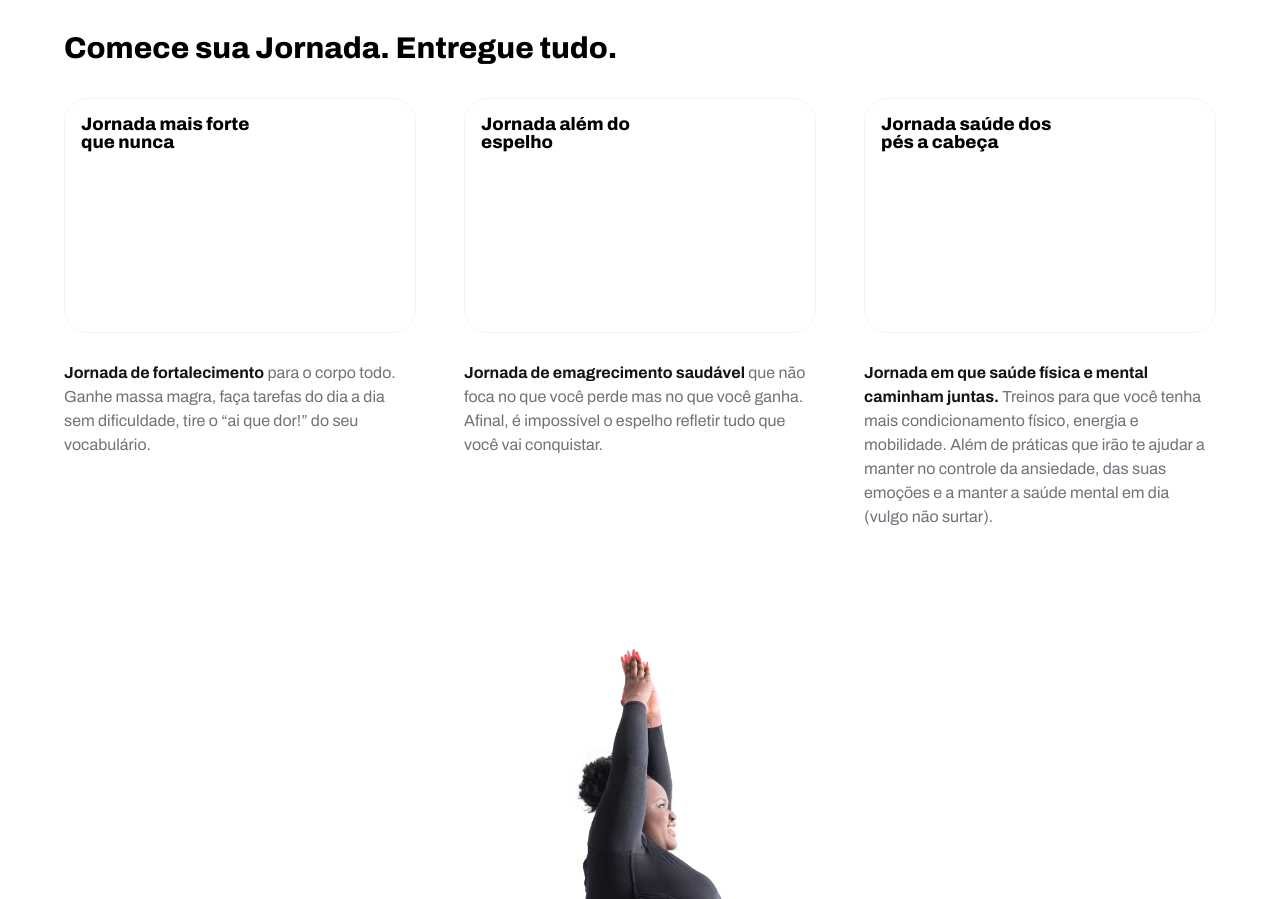
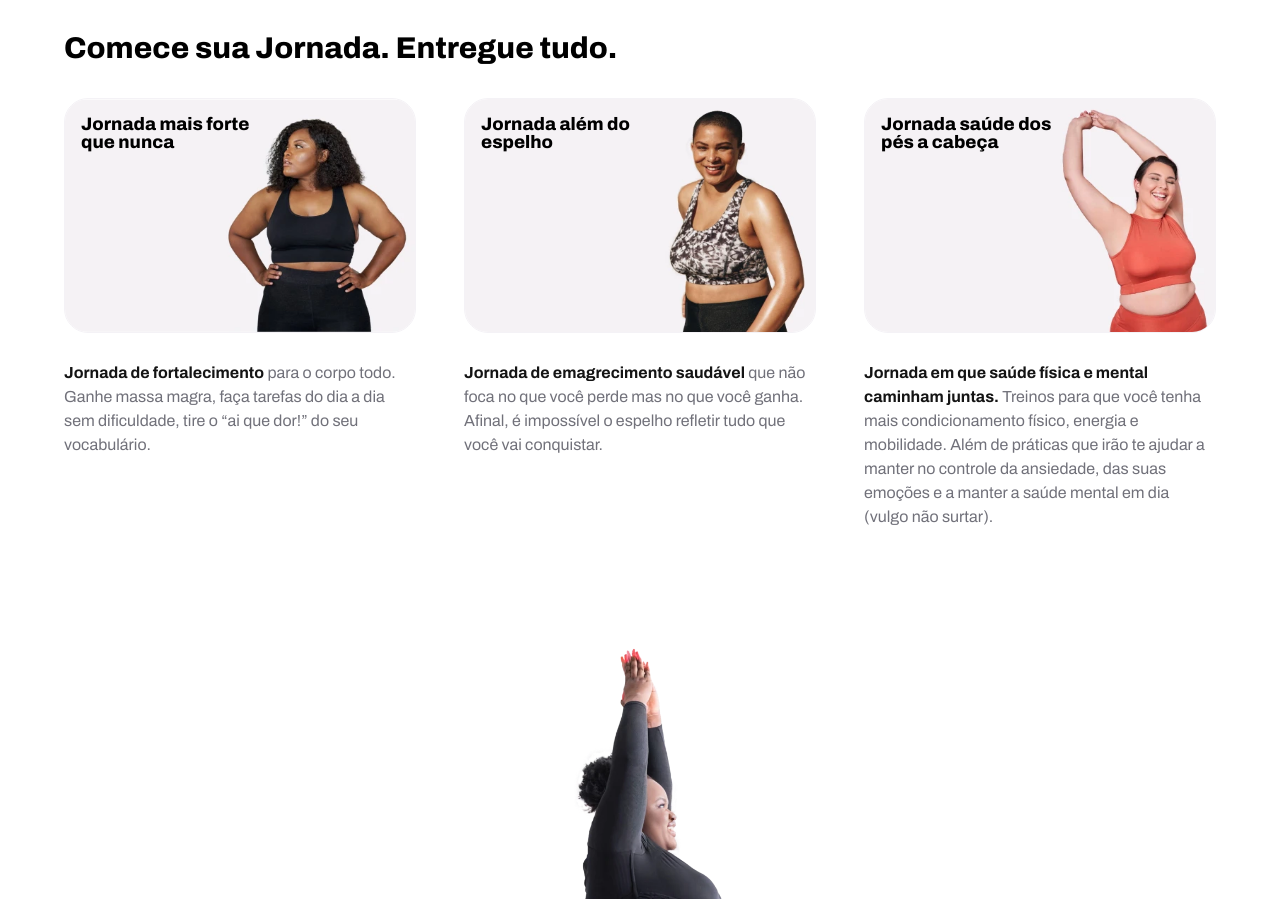
Before and after one commit to MarianaPiovezan/solta-move, a React (Vite) app: page / in a window 1280 px wide. Shown: the part 3026-3925 px from the top of the page. Built offline with nearby package versions, Linux system fonts and the light colour scheme.

Commit message:
test: adjusted scroll margin top button

```diff
--- a/src/components/LandingPage/Goals.jsx
+++ b/src/components/LandingPage/Goals.jsx
@@ -5,7 +5,7 @@
 import gif from "/assets/images/perguntas-calendário-de-treino.gif";
 import imagem from "/assets/images/mulher-alongamento.webp";
 import { motion } from "motion/react";
-import { LazyLoadImage } from "react-lazy-load-image-component";
+// import { LazyLoadImage } from "react-lazy-load-image-component";
 
 export const Goals = () => {
 
@@ -110,13 +110,13 @@
                     {item.title}
                   </h3>
 
-                  {/* <LazyLoadImage
+                  <img
                    src={item.image}
                    alt={`Foto de ${item.name}`}
-                   effect="blur"
+                   loading="lazy"
                    className="w-full h-full"
 
-                  /> */}
+                  />
                 </div>
                 <figcaption className="text-brand-gray-700 pt-1 mt-3 text-sm md:text-base">
                   <strong className="text-brand-dark">{item.highlight}</strong>{" "}
```
